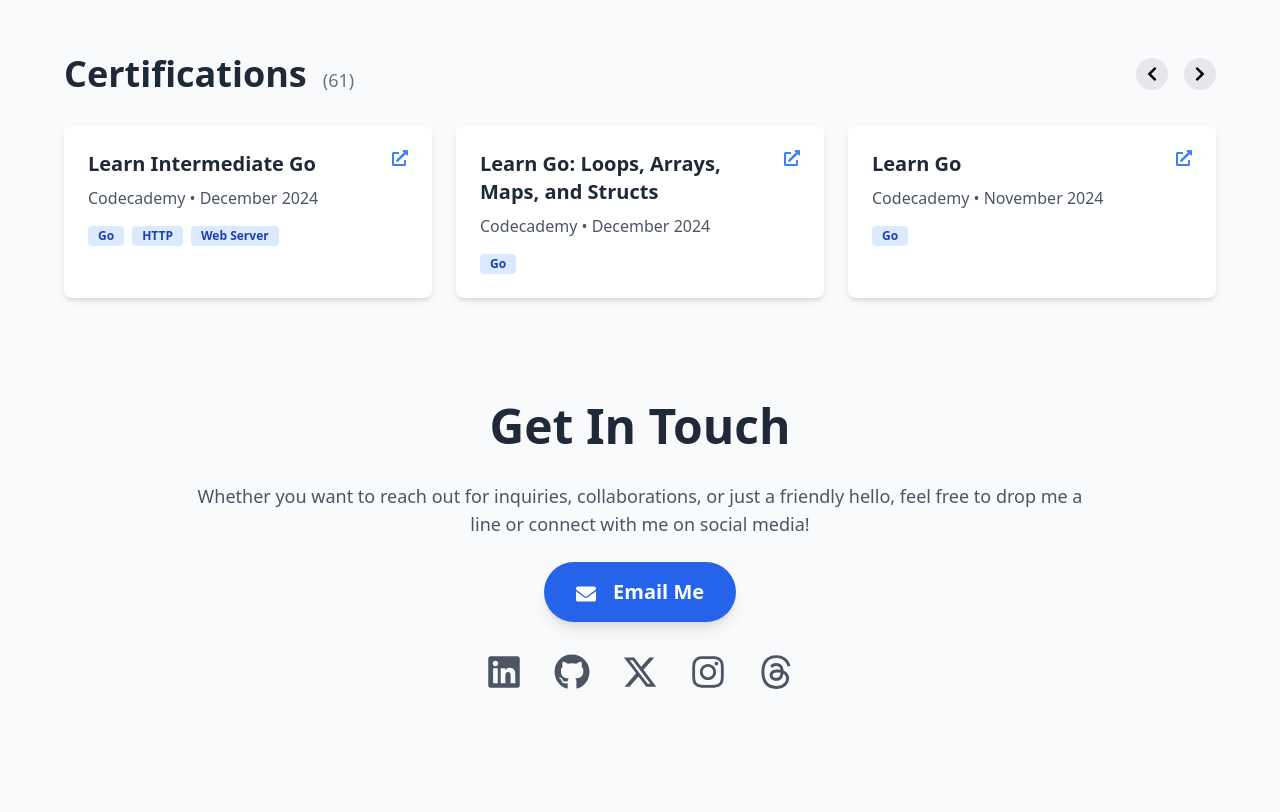
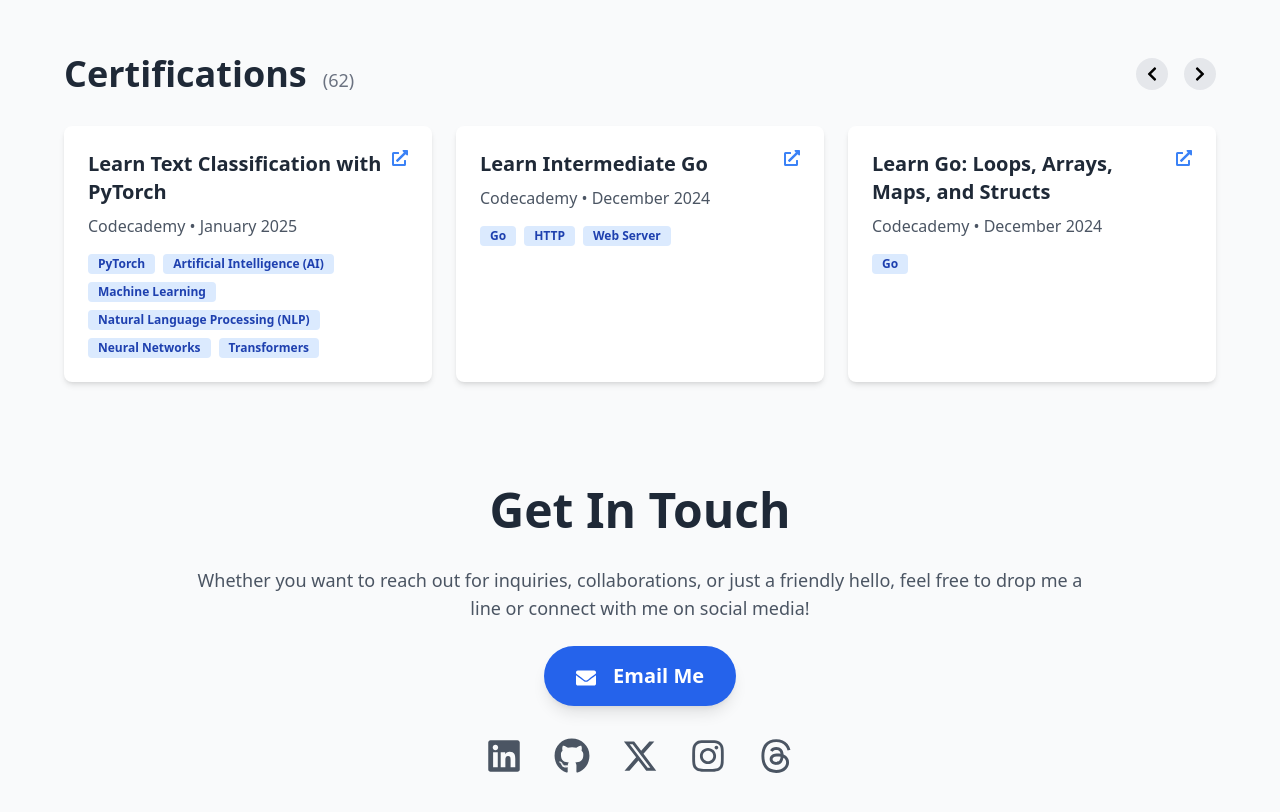
Before and after one commit to immanuel-peter/digital-resume, a React (Create React App) app: page / in a window 1280 px wide. Shown: the part 4040-4852 px from the top of the page. Before the commit the page ends 4794 px from the top, so only its background shows below. Built offline with nearby package versions, Linux system fonts and the light colour scheme.

Commit message:
Update certifications
Add 'Text Classification with PyTorch' to certifications

```diff
--- a/src/components/Certifications.js
+++ b/src/components/Certifications.js
@@ -43,6 +43,20 @@
 
 const Certifications = () => {
   const certifications = [
+    {
+      title: "Learn Text Classification with PyTorch",
+      issuer: "Codecademy",
+      date: "January 2025",
+      skills: [
+        "PyTorch",
+        "Artificial Intelligence (AI)",
+        "Machine Learning",
+        "Natural Language Processing (NLP)",
+        "Neural Networks",
+        "Transformers"
+      ],
+      url: "https://www.codecademy.com/profiles/immanuelPeter9839511913/certificates/332641805a3840ff92dbfbb317c3c2e3",
+    },
     {
       title: "Learn Intermediate Go",
       issuer: "Codecademy",
```
